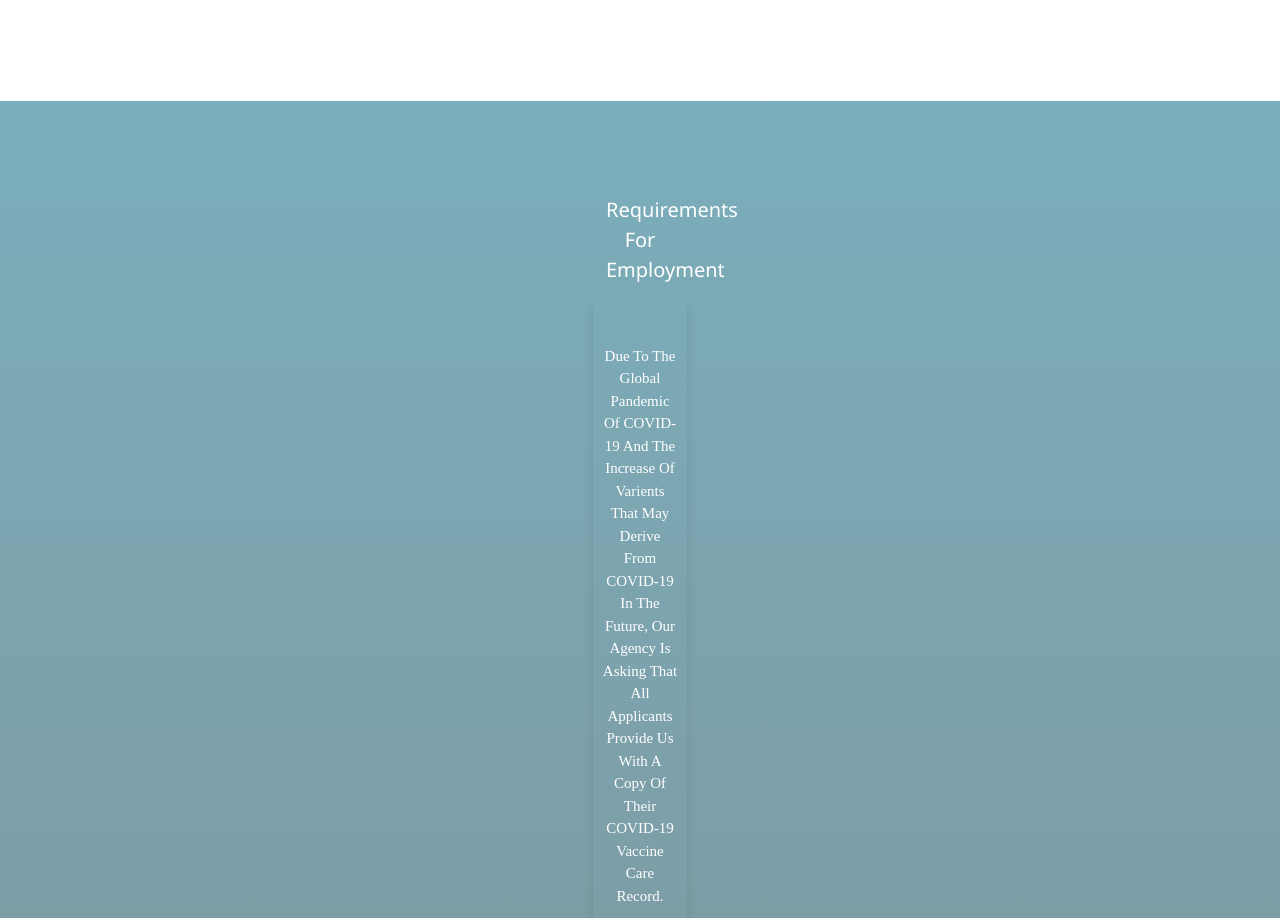
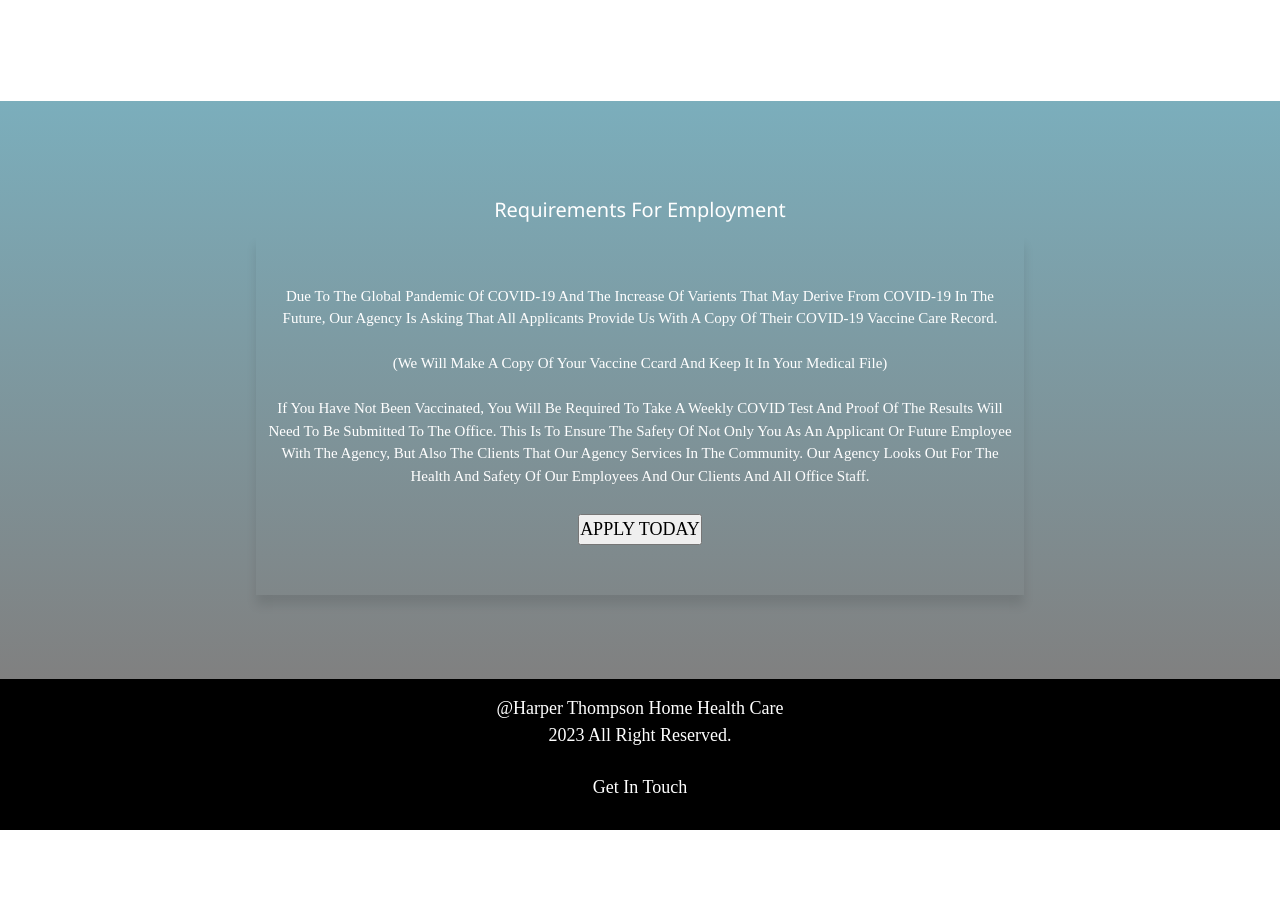
Before and after one commit to avlon96/Harper-Thompson, a plain HTML site: page index.html in a window 1280 px wide. Shown: the part 2260-3178 px from the top of the page. After the commit the page ends 3090 px from the top, so only its background shows below. Drawn offline with nearby package versions, Linux system fonts and the light colour scheme.

Commit message:
Update index.html

```diff
--- a/index.html
+++ b/index.html
@@ -114,7 +114,7 @@
 </div>
 <br>
 <div class="service-section">
-    <div class="w3-container w3-content w3-center w3-padding-64" style="max-width:100px">
+    <div class="w3-container w3-content w3-center w3-padding-64" style="max-width:800px">
     <h4 id="fullstory">Requirements for Employment</h4>
     <div class="inner-service-section">
         <div class="service-box">
```
